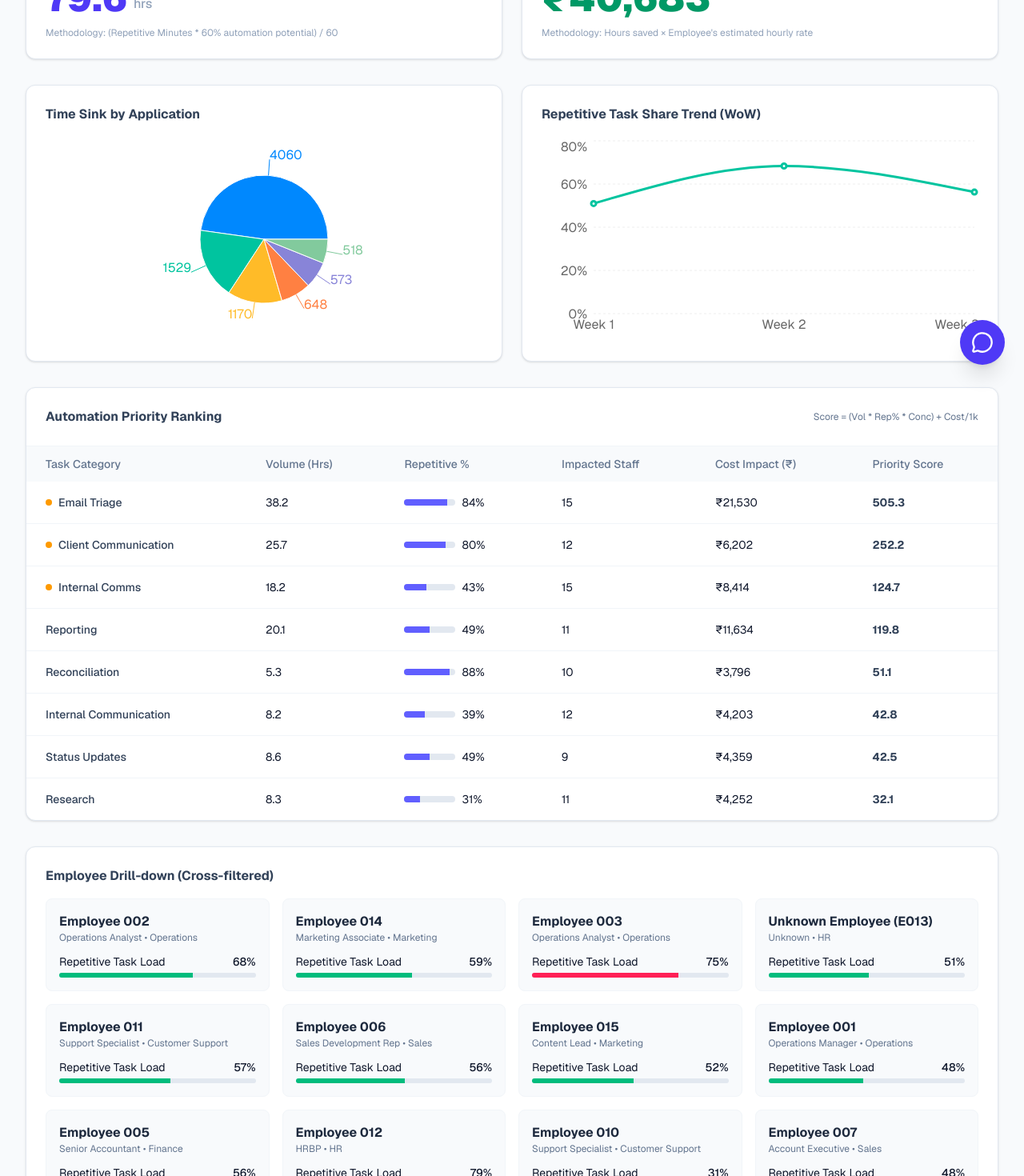
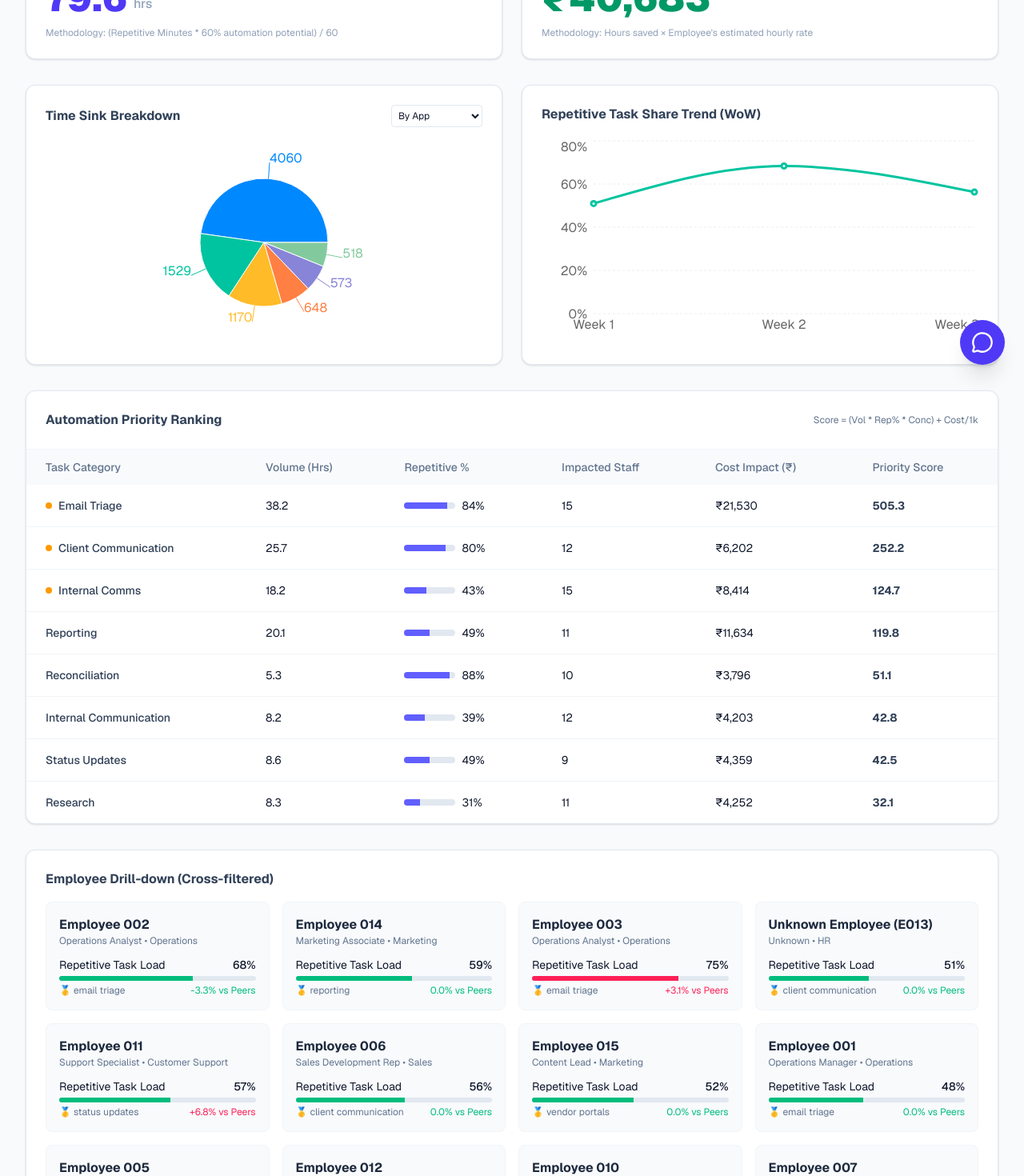
Before and after one commit to trivedipratham/Cord4_DashBoard, a Next.js app: page / in a window 1280 px wide. Shown: the part 320-1790 px from the top of the page at 80% size. Built offline with nearby package versions, Linux system fonts and the light colour scheme.

Commit message:
feat: complete all point 2 dashboard requirements

```diff
--- a/src/components/Dashboard.tsx
+++ b/src/components/Dashboard.tsx
@@ -10,6 +10,7 @@ const COLORS = ['#0088FE', '#00C49F', '#FFBB28', '#FF8042', '#8884d8', '#82ca9d'
 export default function Dashboard({ data }: { data: IngestionResult }) {
   const [selectedDept, setSelectedDept] = useState<string | null>(null);
   const [selectedTaskCategory, setSelectedTaskCategory] = useState<string | null>(null);
+  const [timeSinkDimension, setTimeSinkDimension] = useState<'app' | 'category' | 'department'>('app');
   const [selectedEmployee, setSelectedEmployee] = useState<string | null>(null);
   const dashboardRef = useRef<HTMLDivElement>(null);
 
@@ -40,14 +41,15 @@ export default function Dashboard({ data }: { data: IngestionResult }) {
     return { totalHoursSaved: hours, totalINRSaved: inr };
   }, [filteredActivities, data.employees]);
 
-  // Time sink breakdown by App
-  const appBreakdown = useMemo(() => {
+  // Time sink breakdown (dynamic dimension)
+  const pieBreakdown = useMemo(() => {
     const map: Record<string, number> = {};
     filteredActivities.forEach(a => {
-      map[a.appUsed] = (map[a.appUsed] || 0) + a.durationMinutes;
+      const key = timeSinkDimension === 'app' ? a.appUsed : (timeSinkDimension === 'category' ? a.taskCategory : a.department);
+      map[key] = (map[key] || 0) + a.durationMinutes;
     });
     return Object.entries(map).map(([name, value]) => ({ name, value })).sort((a, b) => b.value - a.value).slice(0, 6);
-  }, [filteredActivities]);
+  }, [filteredActivities, timeSinkDimension]);
 
   // Automation Priority Ranking
   const automationPriority = useMemo(() => {
@@ -236,14 +238,25 @@ export default function Dashboard({ data }: { data: IngestionResult }) {
         </div>
 
         <div className="grid grid-cols-1 lg:grid-cols-2 gap-6">
-          {/* Chart: Time Sink by App */}
+          {/* Chart: Time Sink (Dynamic) */}
           <div className="bg-white p-6 rounded-xl shadow-sm border border-slate-200">
-            <h3 className="font-bold text-slate-700 mb-4">Time Sink by Application</h3>
+            <div className="flex justify-between items-center mb-4">
+              <h3 className="font-bold text-slate-700">Time Sink Breakdown</h3>
+              <select
+                className="text-xs border border-slate-200 rounded p-1"
+                value={timeSinkDimension}
+                onChange={(e) => setTimeSinkDimension(e.target.value as any)}
+              >
+                <option value="app">By App</option>
+                <option value="category">By Category</option>
+                <option value="department">By Department</option>
+              </select>
+            </div>
             <div className="h-64">
               <ResponsiveContainer width="100%" height="100%">
                 <PieChart>
-                  <Pie data={appBreakdown} dataKey="value" nameKey="name" cx="50%" cy="50%" outerRadius={80} label>
-                    {appBreakdown.map((entry, index) => <Cell key={index} fill={COLORS[index % COLORS.length]} />)}
+                  <Pie data={pieBreakdown} dataKey="value" nameKey="name" cx="50%" cy="50%" outerRadius={80} label>
+                    {pieBreakdown.map((entry, index) => <Cell key={index} fill={COLORS[index % COLORS.length]} />)}
                   </Pie>
                   <Tooltip formatter={(value: any) => `${(value/60).toFixed(1)} hrs`} />
                 </PieChart>
@@ -330,17 +343,37 @@ export default function Dashboard({ data }: { data: IngestionResult }) {
               const total = empActs.reduce((acc, a) => acc + a.durationMinutes, 0);
               const pct = total > 0 ? (rep / total) * 100 : 0;
 
+              // Top Repetitive Task
+              const taskMap: Record<string, number> = {};
+              empActs.filter(a => a.isRepetitive).forEach(a => {
+                taskMap[a.taskCategory] = (taskMap[a.taskCategory] || 0) + a.durationMinutes;
+              });
+              const topTask = Object.entries(taskMap).sort((a, b) => b[1] - a[1])[0]?.[0] || 'None';
+
+              // Peer Comparison
+              const peerActs = data.activities.filter(a => data.employees[a.employeeId]?.role === emp.role);
+              const peerRep = peerActs.filter(a => a.isRepetitive).reduce((acc, a) => acc + a.durationMinutes, 0);
+              const peerTotal = peerActs.reduce((acc, a) => acc + a.durationMinutes, 0);
+              const peerAvg = peerTotal > 0 ? (peerRep / peerTotal) * 100 : 0;
+              const vsPeer = pct - peerAvg;
+
               return (
                 <div key={empId} className="border border-slate-100 p-4 rounded-lg bg-slate-50 hover:border-indigo-200 transition-colors">
                   <div className="font-bold text-slate-800">{emp.name}</div>
                   <div className="text-xs text-slate-500">{emp.role} • {emp.department}</div>
                   <div className="mt-3 text-sm">
                     <div className="flex justify-between mb-1">
-                      <span>Repetitive Task Load</span>
+                      <span title={`Peer Average: ${peerAvg.toFixed(1)}%`}>Repetitive Task Load</span>
                       <span className="font-medium">{pct.toFixed(0)}%</span>
                     </div>
                     <div className="w-full bg-slate-200 h-1.5 rounded-full overflow-hidden">
                       <div className={`h-full ${pct > 70 ? 'bg-rose-500' : 'bg-emerald-500'}`} style={{ width: `${pct}%` }}></div>
+                    </div>
+                    <div className="flex justify-between mt-1 text-xs">
+                      <span className="text-slate-500 truncate mr-2" title="Top Task">🥇 {topTask}</span>
+                      <span className={vsPeer > 0 ? 'text-rose-500' : 'text-emerald-500'}>
+                        {vsPeer > 0 ? '+' : ''}{vsPeer.toFixed(1)}% vs Peers
+                      </span>
                     </div>
                   </div>
                 </div>
```
